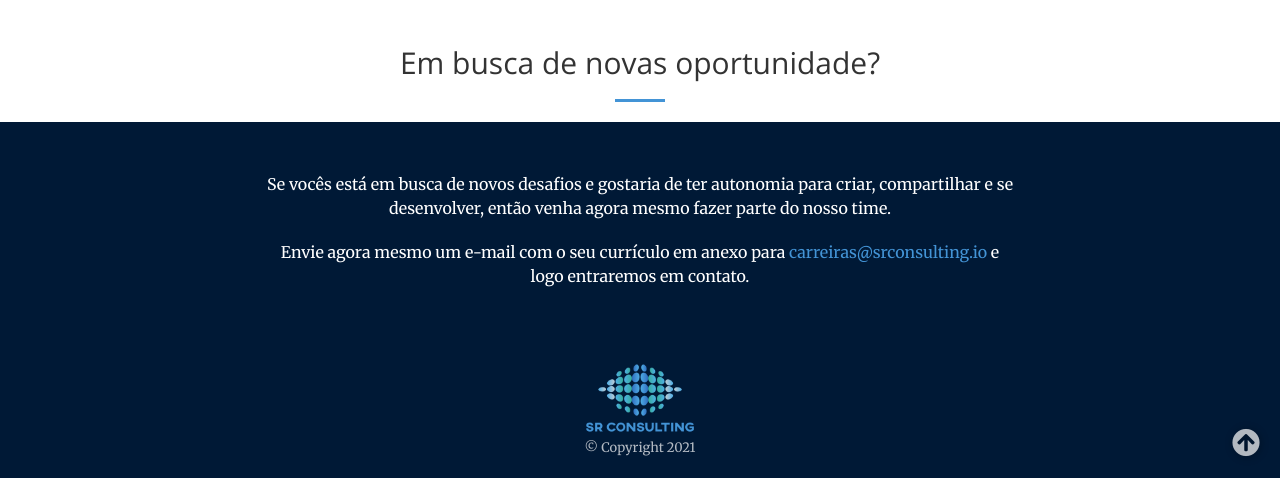
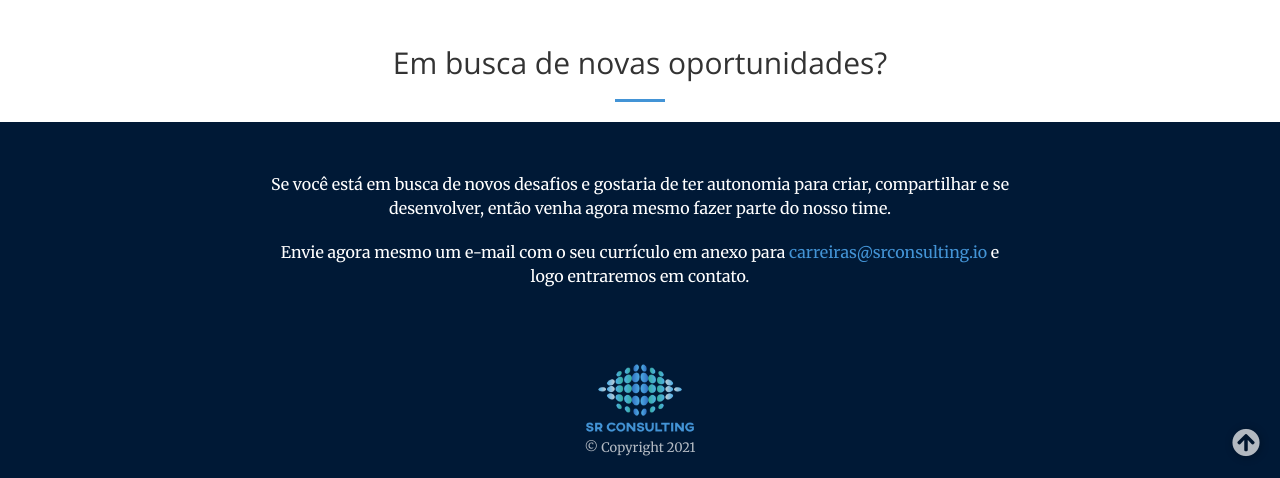
Before and after one commit to SR-Consulting/sr-consulting.github.io, a Jekyll site: the page built from index.html, in a window 1280 px wide and 900 px high, scrolled down 4371 px, cut to the strip 422-900 px from the top of the window. Built offline with Jekyll 4.4.1, drawn with Linux system fonts in a browser that asks for light colours; some of the changed text lies outside the part shown.

Commit message:
ajustes textos site

```diff
--- a/_includes/carrers.html
+++ b/_includes/carrers.html
@@ -2,7 +2,7 @@
     <div class="container">
         <div class="row">
             <div class="col-lg-12 text-center">
-                <h2 class="section-heading">Em busca de novas oportunidade?</h2>
+                <h2 class="section-heading">Em busca de novas oportunidades?</h2>
                 <hr class="primary">
             </div>
         </div>
@@ -10,7 +10,7 @@
 
     <div class="container-fluid bg-dark text-center">
         <div class="opportunities-box">
-            <p>Se vocês está em busca de novos desafios e gostaria de ter autonomia para criar, compartilhar e
+            <p>Se você está em busca de novos desafios e gostaria de ter autonomia para criar, compartilhar e
                 se desenvolver, então venha agora mesmo fazer parte do nosso time.</p>
             <p>Envie agora mesmo um e-mail com o seu currículo em anexo para <a
                     href="mailto:{{ site.carrers_email }}">{{ site.carrers_email }}</a> e logo entraremos em contato.
--- a/_includes/header.html
+++ b/_includes/header.html
@@ -3,7 +3,7 @@
         <div class="header-content-inner">
             <h1>Consultoria especializada na plataforma de CRM #1 no mundo</h1>
             <hr>
-            <p>Garantimos o sucesso dos nossos cliente, promovendo a transformação digital e aliando a agilidade com a excelência técnica.</p>
+            <p>Garantimos o sucesso dos nossos clientes, promovendo a transformação digital e aliando a agilidade com a excelência técnica.</p>
             <a href="#company" class="btn btn-primary btn-xl page-scroll">Saiba Mais</a>
         </div>
     </div>
--- a/_includes/merits.html
+++ b/_includes/merits.html
@@ -13,7 +13,7 @@
                 <div class="merits-box">
                     <i class="fa fa-4x fa-hands-helping wow bounceIn text-primary" data-wow-delay=".1s"></i>
                     <h3>Transparência nas relações</h3>
-                    <p class="text-muted">Buscamos sempre uma relação de parceria, que seja sólida e duradoura, para auxiliar nossos clientes de forma eficiente, com o intuito de alcanças os seus objetivos e sucesso.</p>
+                    <p class="text-muted">Buscamos sempre uma relação de parceria, que seja sólida e duradoura, para auxiliar nossos clientes de forma eficiente, com o intuito de alcançar os seus objetivos e sucesso.</p>
                 </div>
             </div>
             <div class="col-lg-3 col-md-6 text-center">
--- a/_includes/services.html
+++ b/_includes/services.html
@@ -19,7 +19,7 @@
                             </h3>
                             <hr class="light">
                             <p class="text-faded">
-                                Entendemos o seu negócio e as suas necessidades, auxíliarmos na escolha das
+                                Entendemos o seu negócio e as suas necessidades, auxiliamos na escolha das
                                 melhores soluções e na construção do seu backlog.
                             </p>
                         </div>
```
